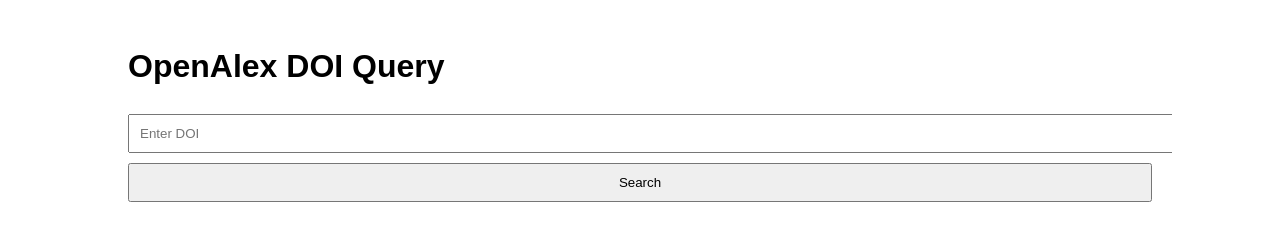
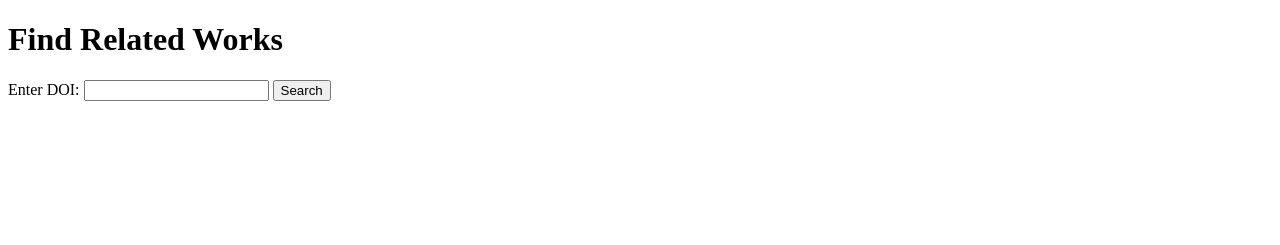
Before and after one commit to SimilArticles/OpenAlexRelatedWorks, a plain HTML site: page index.html in a window 1280 px wide. Drawn offline with Linux system fonts and the light colour scheme.

Commit message:
Update index.html

```diff
--- a/index.html
+++ b/index.html
@@ -1,18 +1,16 @@
 <!DOCTYPE html>
-<html lang="en">
+<html>
 <head>
-    <meta charset="UTF-8">
-    <meta name="viewport" content="width=device-width, initial-scale=1.0">
-    <title>OpenAlex DOI Query</title>
-    <link rel="stylesheet" href="styles.css">
+  <title>Related Works Finder</title>
 </head>
 <body>
-    <div class="container">
-        <h1>OpenAlex DOI Query</h1>
-        <input type="text" id="doiInput" placeholder="Enter DOI">
-        <button onclick="queryOpenAlex()">Search</button>
-        <div id="results"></div>
+  <h1>Find Related Works</h1>
+  <label for="doiInput">Enter DOI:</label>
+  <input type="text" id="doiInput">
+  <button id="searchButton">Search</button>
+
+  <div id="results">
     </div>
-    <script src="script.js"></script>
-</body>
+
+  <script src="script.js"></script> </body>
 </html>
```
